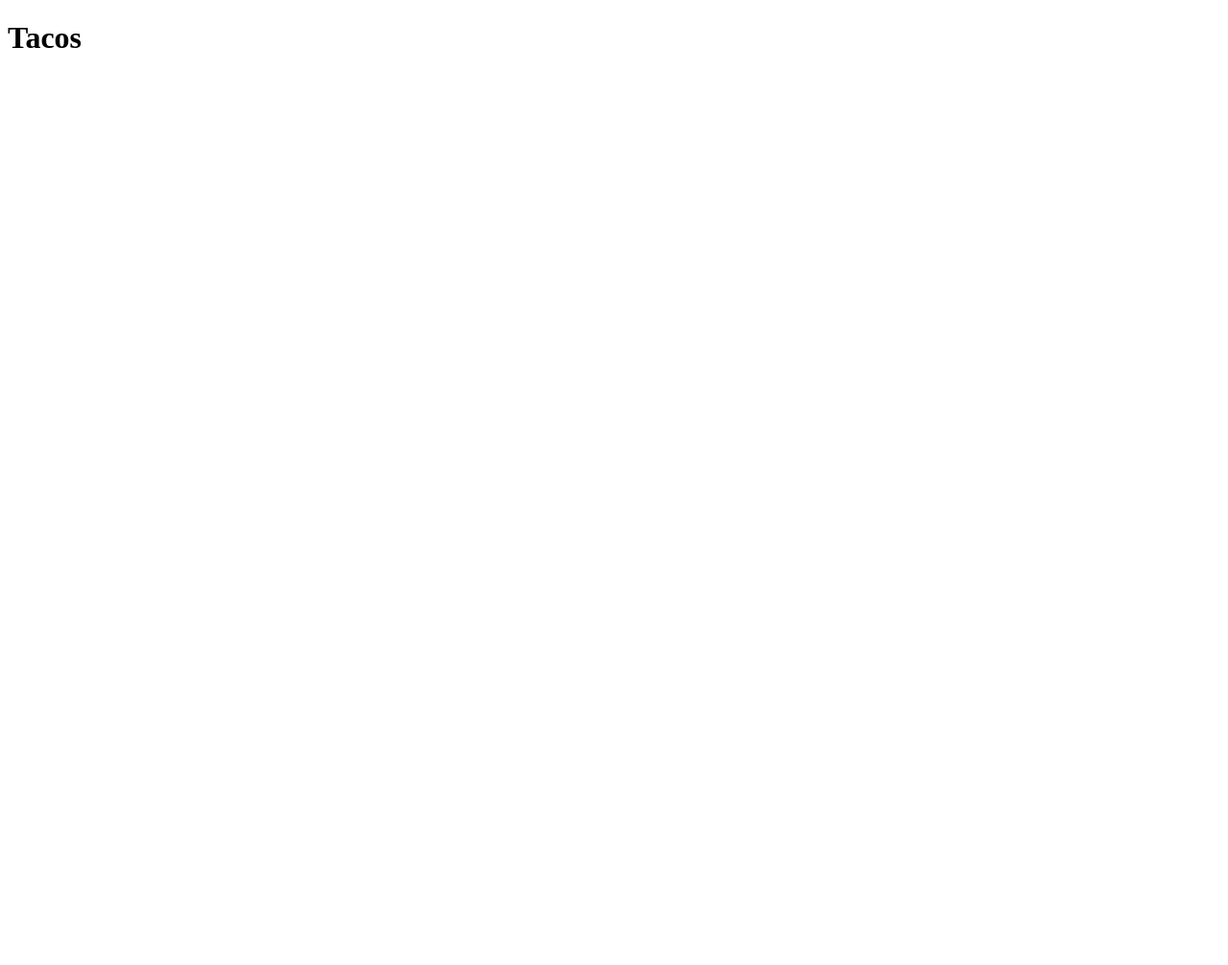
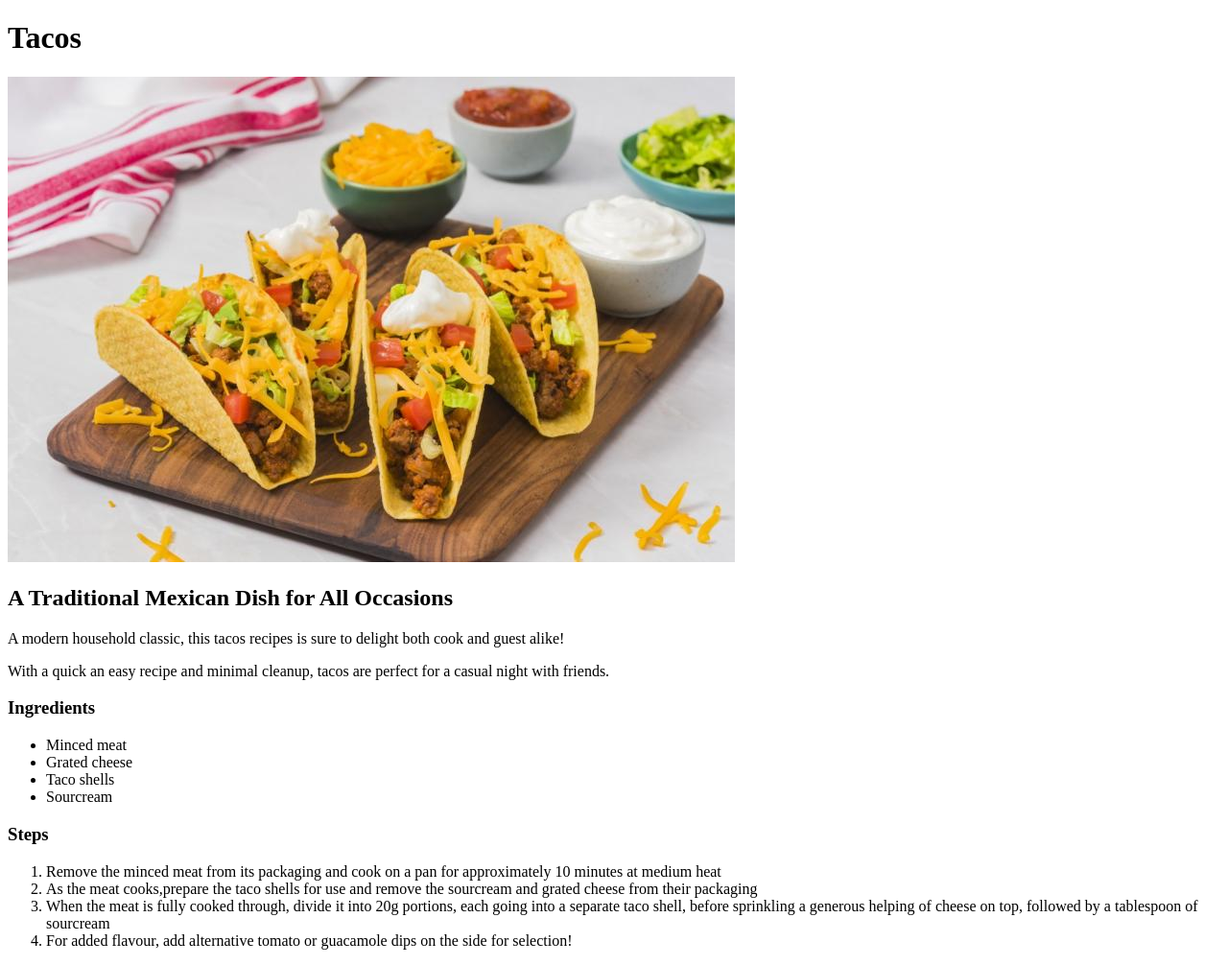
Before and after one commit to AndyC343/odin-recipes, a plain HTML site: page recipes/tacos.html in a window 1280 px wide. Shown: the whole page at 96% size. Before the commit the page ends 800 px from the top, so only its background shows below. Drawn offline with Linux system fonts and the light colour scheme.

Commit message:
Final Update

```diff
--- a/recipes/tacos.html
+++ b/recipes/tacos.html
@@ -6,5 +6,24 @@
 </head>
 <body>
     <h1>Tacos</h1>
+    <img src="Tacos.jpeg">
+    <h2>A Traditional Mexican Dish for All Occasions</h2>
+    <p>A modern household classic, this tacos recipes is sure to delight both cook and guest alike!</p>
+    <p>With a quick an easy recipe and minimal cleanup, tacos are perfect for a casual night with friends.</p>
+    <h3>Ingredients</h3>
+        <ul>
+            <li>Minced meat</li>
+            <li>Grated cheese</li>
+            <li>Taco shells</li>
+            <li>Sourcream</li>
+        </ul>
+    <h3>Steps</h3>
+        <ol>
+            <li>Remove the minced meat from its packaging and cook on a pan for approximately 10 minutes at medium heat</li>
+            <li>As the meat cooks,prepare the taco shells for use and remove the sourcream and grated cheese from their packaging</li>
+            <li>When the meat is fully cooked through, divide it into 20g portions, each going into a separate taco shell, before sprinkling a generous helping of cheese on top, followed by a tablespoon of sourcream</li>
+            <li>For added flavour, add alternative tomato or guacamole dips on the side for selection!</li>
+        </ol>
+
 </body>
 </html>
```
Also changed, not shown: recipes/chicken_skewers.html (added, +29 -0 lines), recipes/Chicken_Skewers.jpg (added), recipes/Tacos.jpeg (added).
